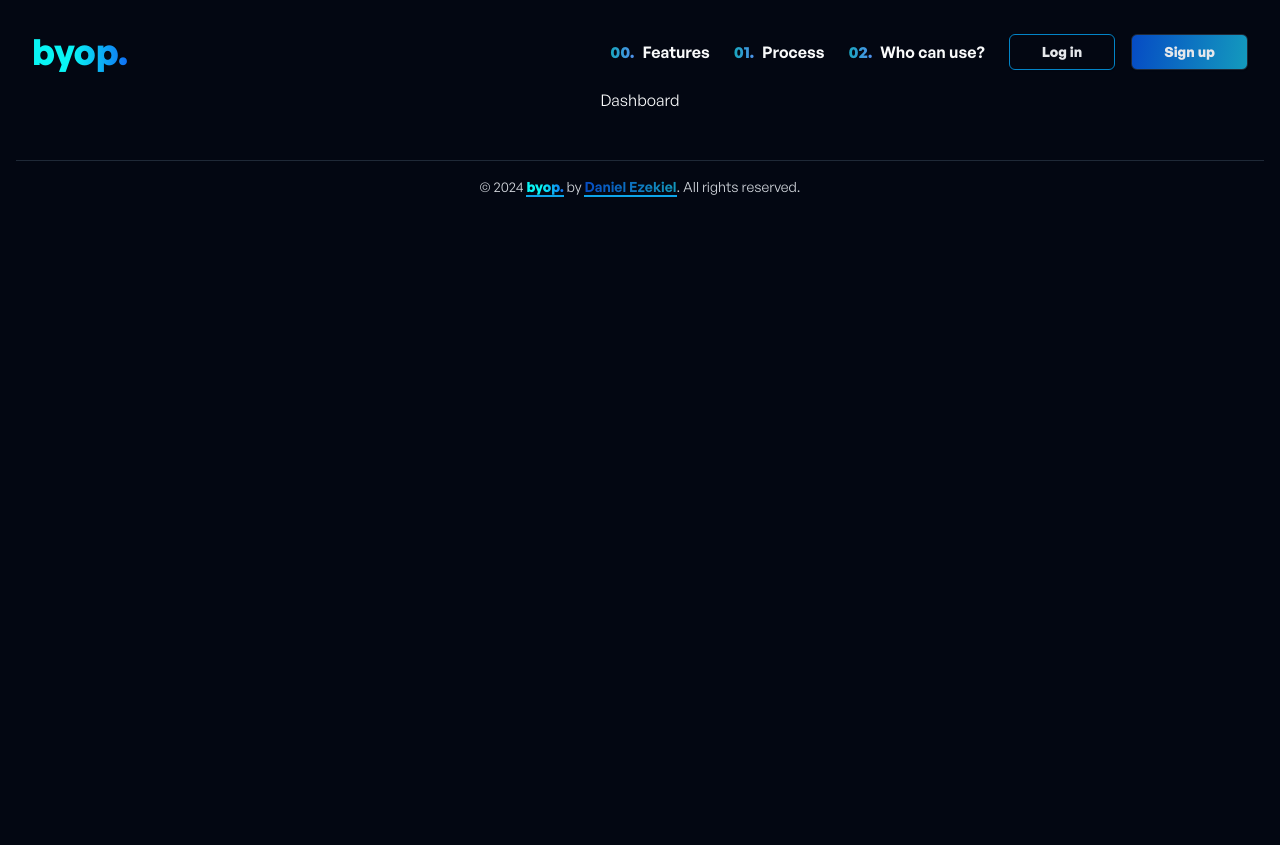
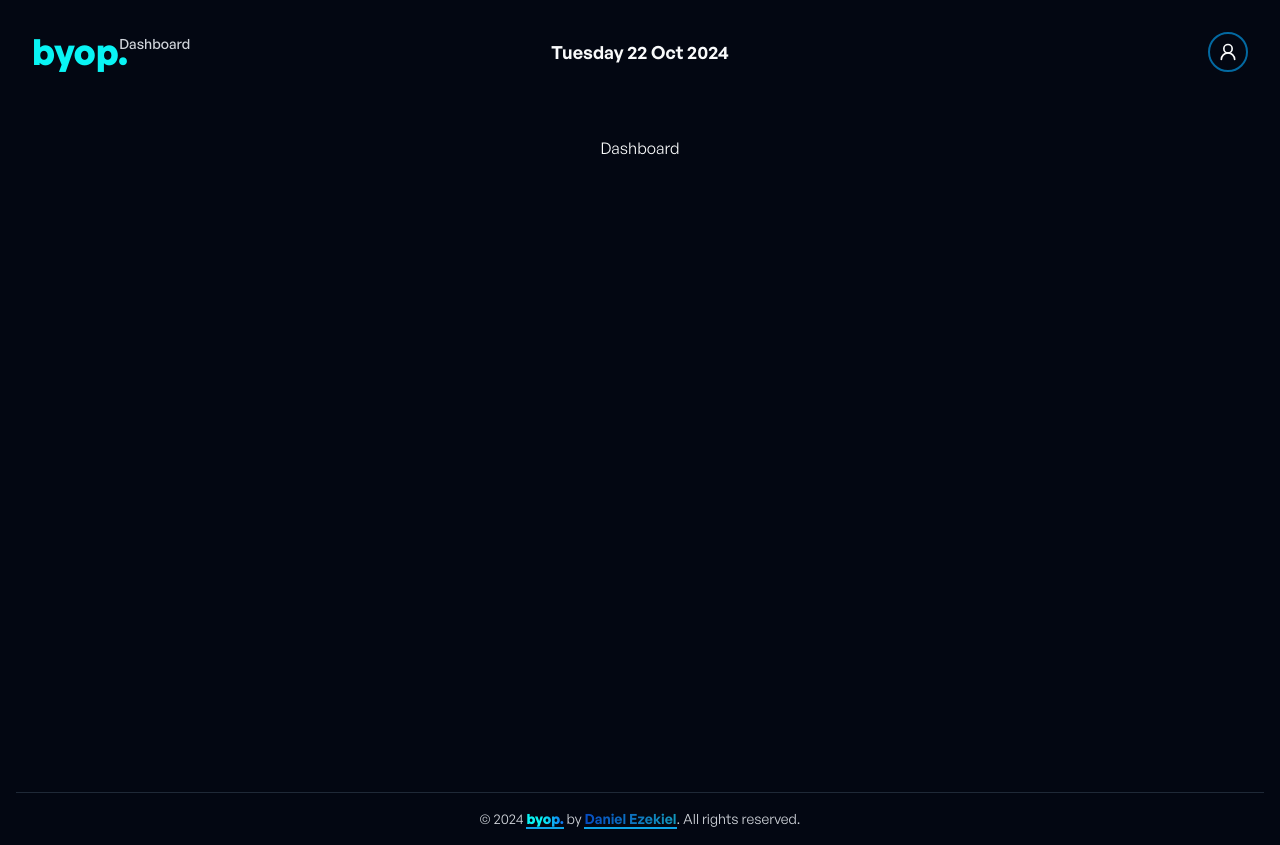
Before and after one commit to Daniel-Ezekiel/byop, a Next.js app: page /1/dashboard in a window 1280 px wide. Before the commit the page ends 800 px from the top, so only its background shows below. Built offline with nearby package versions, Linux system fonts and the light colour scheme.

Commit message:
feat: dashboard nav setup

```diff
--- /dev/null
+++ b/src/app/[authUser]/dashboard/_components/DashboardNav.tsx
@@ -0,0 +1,45 @@
+import { Button } from "@/components/ui/button";
+import { User2Icon } from "lucide-react";
+import React from "react";
+
+function DashboardNav() {
+  const computeDate = () => {
+    const today = new Date();
+    const options: Intl.DateTimeFormatOptions = {
+      weekday: "long",
+      year: "numeric",
+      month: "short",
+      day: "numeric",
+    };
+
+    return today.toLocaleDateString("en-GB", options);
+  };
+  return (
+    <header className='max-h-[10dvh] w-full flex items-center lg:p-4'>
+      <nav className='relative w-full max-w-[122.5rem] flex items-center space-between lg:grid lg:grid-cols-3'>
+        <span className='relative block text-4xl font-[family-name:var(--font-general-sans-bold)] bg-gradient-linear-100 bg-clip-text text-transparent z-50'>
+          byop.{" "}
+          <span className='relative -top-4 -left-4 text-sm font-[family-name:var(--font-general-sans-medium)] text-gray-300'>
+            Dashboard
+          </span>
+        </span>
+
+        <div className='hidden mx-auto items-center justify-center gap-10 sm:flex'>
+          <span className='text-lg font-[family-name:var(--font-general-sans-semibold)]'>
+            {computeDate()}
+          </span>
+        </div>
+
+        <Button
+          variant='ghost'
+          className='flex items-center justify-center h-10 w-10 ml-auto p-2 border-2 border-sky-700 rounded-full'
+          //   onClick={handleMenuClick}
+        >
+          <User2Icon />
+        </Button>
+      </nav>
+    </header>
+  );
+}
+
+export default DashboardNav;
--- a/src/app/[authUser]/dashboard/page.tsx
+++ b/src/app/[authUser]/dashboard/page.tsx
@@ -3,8 +3,8 @@ import React from "react";
 
 function Dashboard() {
   return (
-    <MainLayout>
-      <div>Dashboard</div>
+    <MainLayout isDashboardPage={true}>
+      <div className='min-h-[70dvh] my-12'>Dashboard</div>
     </MainLayout>
   );
 }
--- a/src/app/_layouts/MainLayout.tsx
+++ b/src/app/_layouts/MainLayout.tsx
@@ -1,14 +1,17 @@
 import Header from "@/app/_components/Header";
 import Footer from "@/app/_components/Footer";
+import DashboardNav from "../[authUser]/dashboard/_components/DashboardNav";
 
 export default function MainLayout({
   children,
+  isDashboardPage = false,
 }: {
   children: React.ReactNode | React.ReactNode[] | null;
+  isDashboardPage?: boolean;
 }) {
   return (
     <div className='flex flex-col justify-center items-center font-[family-name:var(--font-general-sans-regular)]'>
-      <Header />
+      {isDashboardPage ? <DashboardNav /> : <Header />}
 
       <main className='max-w-[77.5rem] grid place-items-center gap-16'>
         {children}
```
